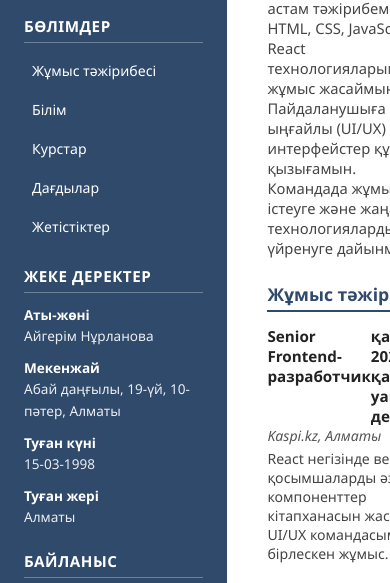
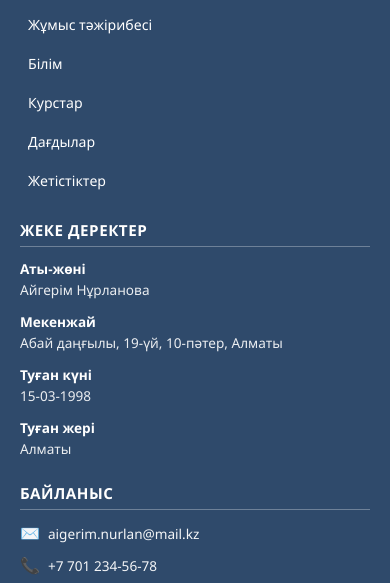
Before and after one commit to dilnaztemirlan-cmyk/resume, a plain HTML site: page index.html in a window 390 px wide. Shown: the part 208-791 px from the top of the page. Drawn offline with Linux system fonts and the light colour scheme.

Commit message:
index.html

```diff
--- a/index.html
+++ b/index.html
@@ -34,7 +34,6 @@
       border-radius: 8px;
       overflow: hidden;
     }
-    /* Сол жақ панель */
     .sidebar {
       background: #2f4a6b;
       color: #fff;
@@ -70,7 +69,6 @@
       margin-bottom: 6px;
     }
 
-    /* Навигация (басқанда сол бөлімге өтеді) */
     .nav-menu { list-style: none; }
     .nav-menu li { margin-bottom: 8px; }
     .nav-menu a {
@@ -127,6 +125,29 @@
     .entry p { font-size: 0.88rem; color: #444; }
     .skill-bar { background: #e5e7eb; border-radius: 6px; height: 8px; margin-top: 6px; overflow: hidden; }
     .skill-bar span { display: block; height: 100%; background: #2f4a6b; }
+
+    /* 768px-тен кіші экрандарда (телефон, кіші планшет) */
+@media (max-width: 768px) {
+  .wrapper {
+    flex-direction: column;
+    margin: 0;
+    border-radius: 0;
+  }
+  .sidebar {
+    width: 100%;
+    padding: 24px 20px;
+  }
+  .main {
+    padding: 24px 20px;
+  }
+  .entry-top {
+    flex-direction: column;
+    gap: 2px;
+  }
+  body {
+    padding: 0;
+  }
+}
   </style>
 </head>
 <body>
```
